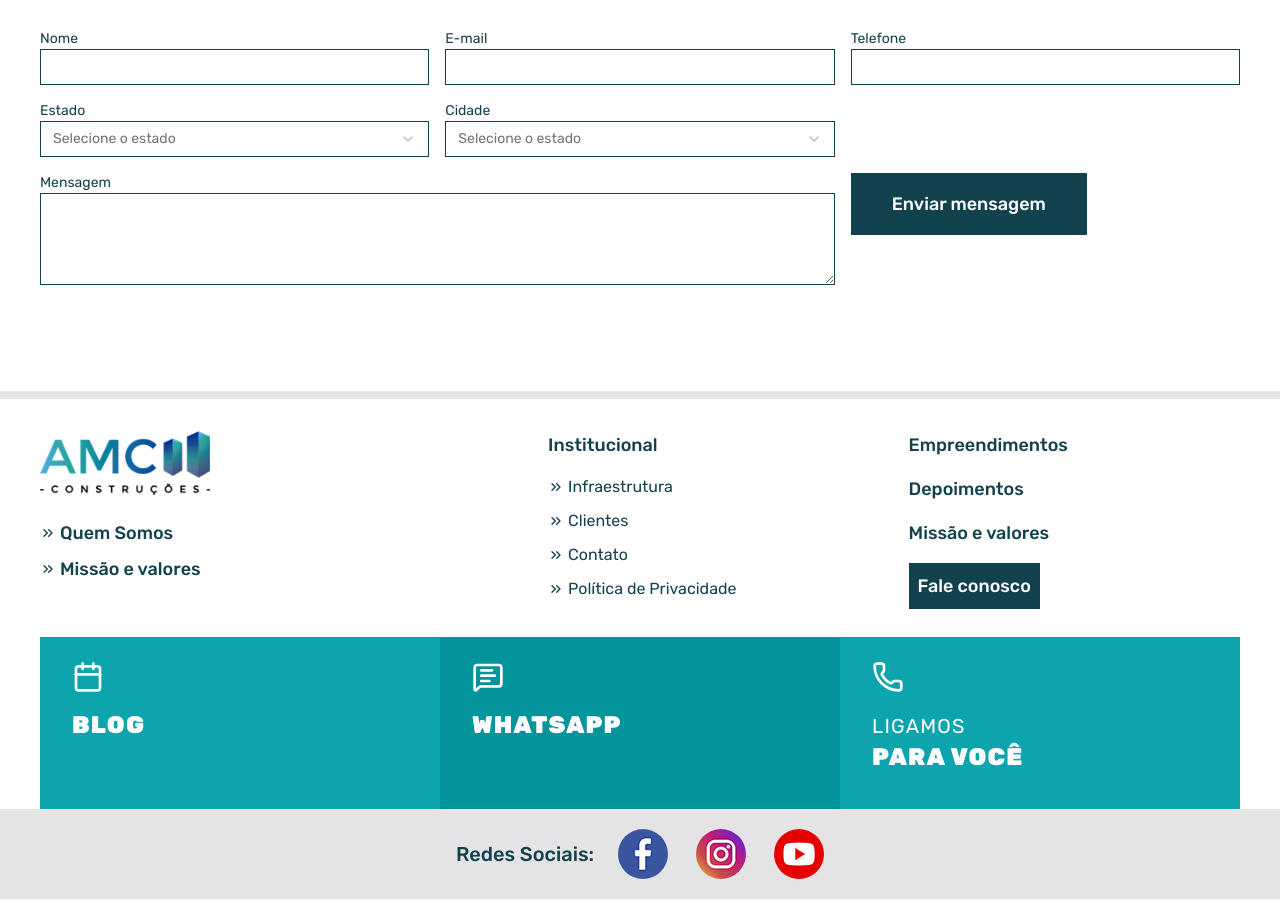
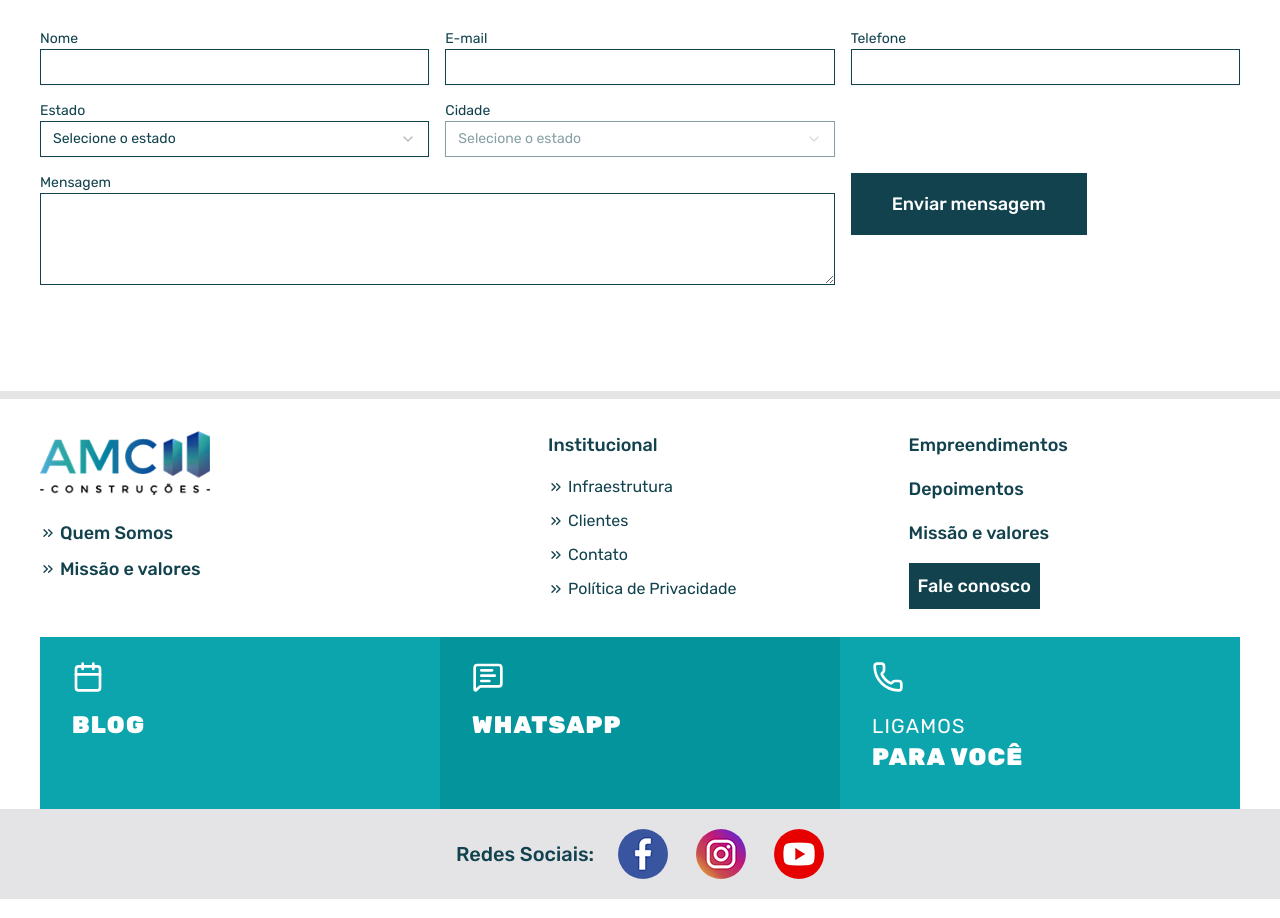
Before and after one commit to renzi-fidele-frontend/construtora-amc, a Next.js app: page /institucional/parceria in a window 1280 px wide. Shown: the part 920-1838 px from the top of the page. Built offline with nearby package versions, Linux system fonts and the light colour scheme.

Commit message:
feat: Habilitando o campo de cidade apenas quando há cidades disponíveis no formulário de parceria

```diff
--- a/app/institucional/parceria/components/formulario.tsx
+++ b/app/institucional/parceria/components/formulario.tsx
@@ -8,7 +8,7 @@ import { useState } from "react";
 const FormularioDeParceria = () => {
    const [cidadesDisponiveis, setCidadesDisponiveis] = useState([""]);
    return (
-      <form className="grid grid-cols-3 gap-4 [&_input]:border-theme1 mt-10 text-sm">
+      <form className="grid grid-cols-3 gap-4 [&_input]:border-theme1 [&_button]:cursor-pointer **:data-placeholder:text-theme1! mt-10 text-sm">
          {/* Nome */}
          <fieldset>
             <label htmlFor="nome">Nome</label>
@@ -51,7 +51,7 @@ const FormularioDeParceria = () => {
          {/* Cidade */}
          <fieldset>
             <label htmlFor="cidade">Cidade</label>
-            <Select>
+            <Select disabled={cidadesDisponiveis[0] === ""}>
                <SelectTrigger className="border-theme1 w-full">
                   <SelectValue placeholder="Selecione o estado" />
                   <SelectContent className="">
```
